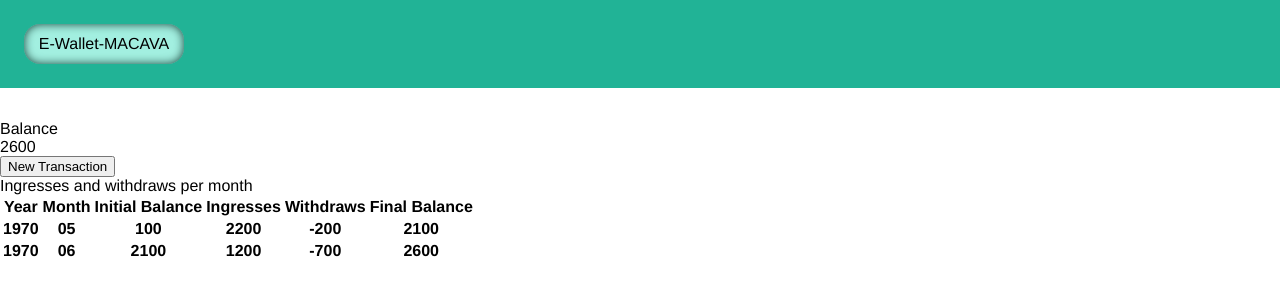
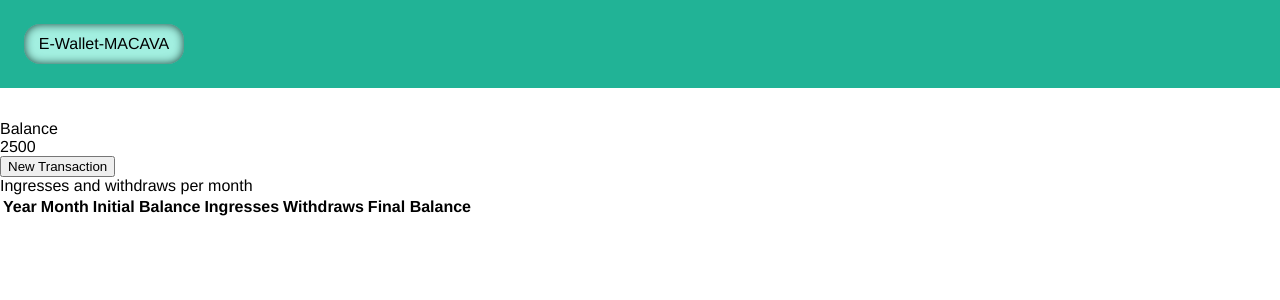
Before and after one commit to test0n3/react-digital-wallet-macava, a React (Create React App) app: page / in a window 1280 px wide. Shown: the top 300 px of the page. Built offline with nearby package versions, Linux system fonts and the light colour scheme.

Commit message:
Add totalBalance to dashboard

```diff
--- a/src/selectors.js
+++ b/src/selectors.js
@@ -12,5 +12,14 @@ function useCategories() {
 function useTransactions() {
   return useSelector(state => Object.values(state.transactions), shallowEqual);
 }
+function useTotalBalance() {
+  return useSelector(
+    state =>
+      Object.values(state.transactions).reduce((acc, item) => {
+        return acc + item.amount;
+      }, 0),
+    shallowEqual
+  );
+}
 
-export { useResults, useCategories, useTransactions };
+export { useResults, useCategories, useTransactions, useTotalBalance };
--- a/src/views/Dashboard.js
+++ b/src/views/Dashboard.js
@@ -1,9 +1,9 @@
 import React from "react";
-import { useResults } from "../selectors";
+import { useTotalBalance } from "../selectors";
 import { navigate } from "@reach/router";
 
 function Dashboard() {
-  const results = useResults();
+  const totalBalance = useTotalBalance();
 
   function handleClick(event) {
     event.preventDefault();
@@ -15,7 +15,7 @@ function Dashboard() {
       <div>
         <div>
           <span>Balance</span>
-          <div>{results[results.length - 1].finalBalance}</div>
+          <div>{totalBalance}</div>
         </div>
         <button onClick={handleClick}>New Transaction</button>
       </div>
@@ -32,22 +32,22 @@ function Dashboard() {
               <th> Final Balance</th>
             </tr>
           </thead>
-          <tbody>
+          {/* <tbody>
             {results.map((result, index) => {
               const splittedId = result.id.split("-");
               const month = splittedId[1];
               return (
-                <tr>
-                  <th key={index}>{new Date(index).getFullYear()}</th>
-                  <th key={index}> {month}</th>
-                  <th key={index}> {result.initialBalance}</th>
-                  <th key={index}> {result.ingresses}</th>
-                  <th key={index}> {result.withdraws}</th>
-                  <th key={index}> {result.finalBalance}</th>
+                <tr key={result.id}>
+                  <th>{new Date(index).getFullYear()}</th>
+                  <th> {month}</th>
+                  <th> {result.initialBalance}</th>
+                  <th> {result.ingresses}</th>
+                  <th> {result.withdraws}</th>
+                  <th> {result.finalBalance}</th>
                 </tr>
               );
             })}
-          </tbody>
+          </tbody> */}
         </table>
       </div>
     </>
```
